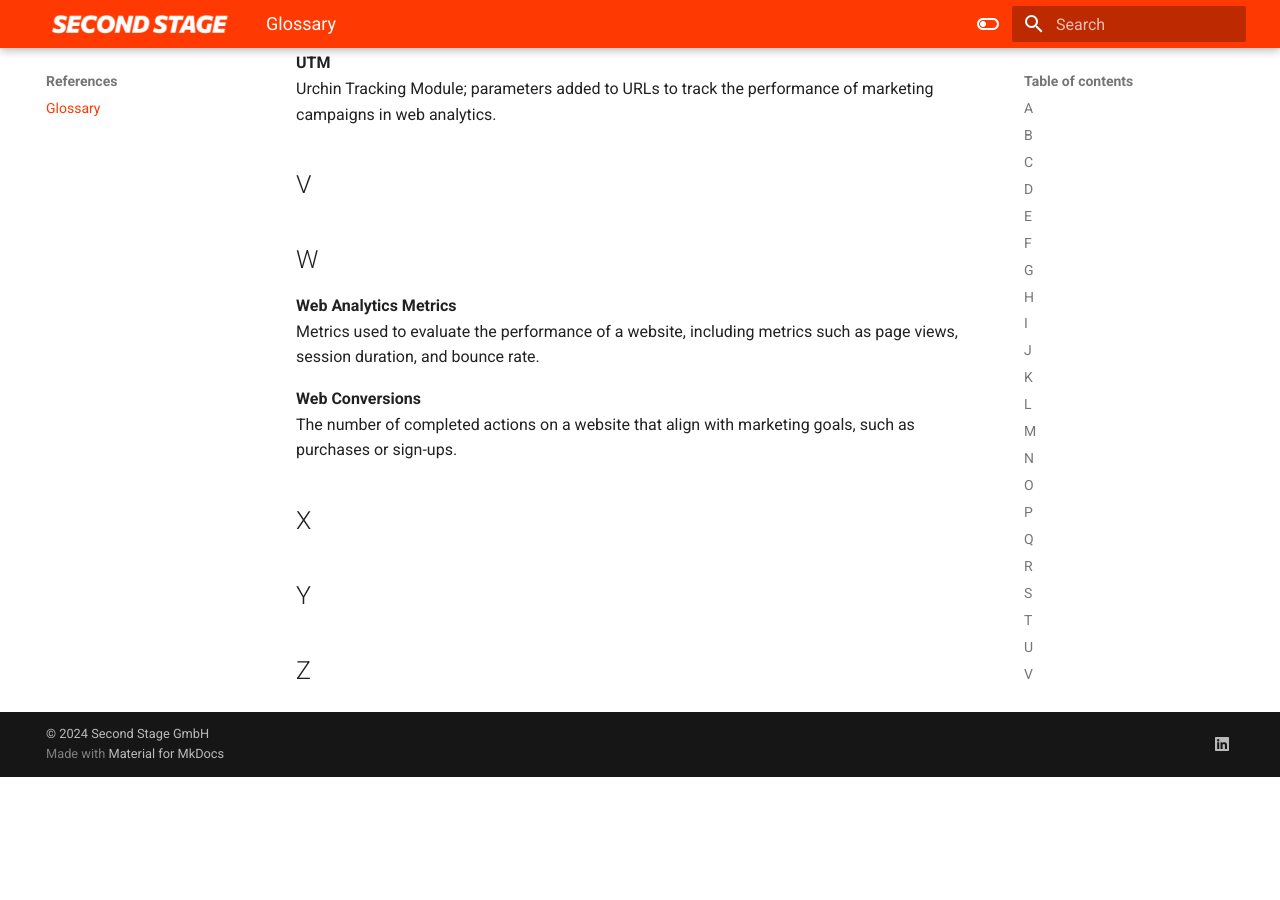
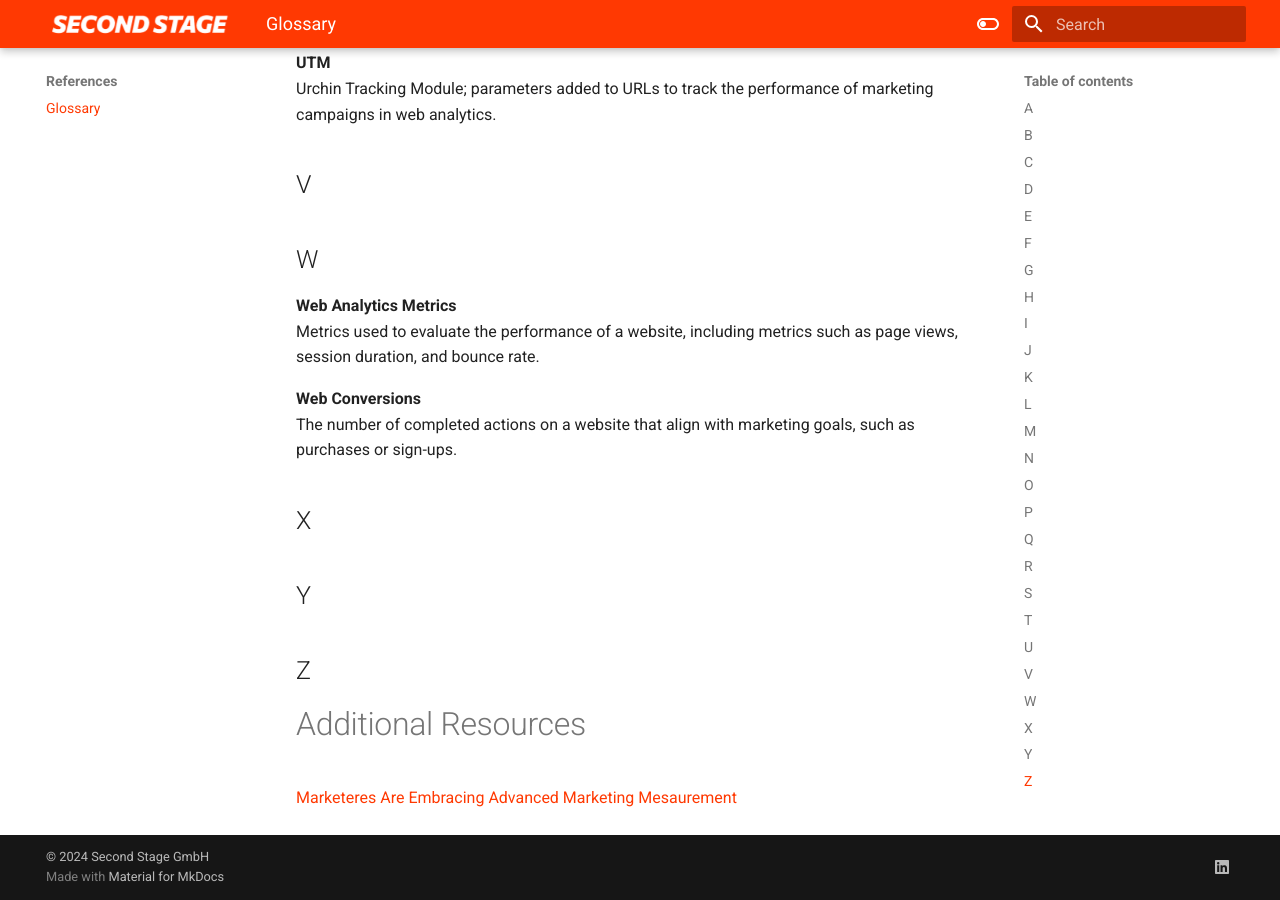
Before and after one commit to secondstage-io/tracks-documentation, an MkDocs documentation site: the page built from docs/references.md, in a window 1280 px wide and 900 px high, scrolled down 4678 px. Built offline with MkDocs 1.6.1 and Material for MkDocs 9.7.7, drawn with Linux system fonts in a browser that asks for light colours; before the commit the page ends 5455 px from its top, so only the background shows below that.

Commit message:
Update references.md
added additional resources link

```diff
--- a/docs/references.md
+++ b/docs/references.md
@@ -162,3 +162,7 @@
 ## Y
 
 ## Z
+
+# Additional Resources
+
+[Marketeres Are Embracing Advanced Marketing Mesaurement](https://customerthink.com/marketers-are-embracing-advanced-marketing-measurement/)
```
